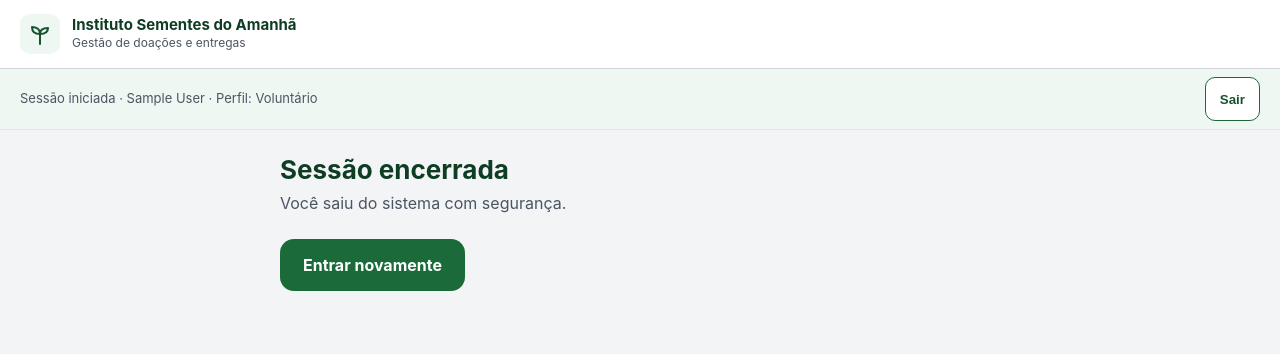
After one commit to marcospaim/sementes-do-amanha-mvp, a Django app: template templates/registration/logged_out.html in a window 1280 px wide. The commit adds this page. Shown: the top 354 px of the page. Run offline with Django 5.2, Linux system fonts and the light colour scheme; the template is opened without the code that fills it, so the values that code supplies are empty; the visitor is signed in with stand-in values (Sample User, id 1).

Commit message:
feat: perfis de usuário, login com bloqueio e base visual acessível

```diff
--- a/config/settings.py
+++ b/config/settings.py
@@ -87,7 +87,8 @@ USE_TZ = True
 
 STATIC_URL = "static/"
 STATIC_ROOT = BASE_DIR / "staticfiles"
-STATICFILES_DIRS = []
+STATIC_ROOT.mkdir(parents=True, exist_ok=True)
+STATICFILES_DIRS = [BASE_DIR / "static"]
 STORAGES = {
     "default": {"BACKEND": "django.core.files.storage.FileSystemStorage"},
     "staticfiles": {
--- a/config/urls.py
+++ b/config/urls.py
@@ -1,10 +1,14 @@
 """Rotas raiz do projeto."""
 
 from django.contrib import admin
+from django.contrib.auth.views import LogoutView
 from django.urls import include, path
+
+from contas.views import LoginComBloqueioView
 
 urlpatterns = [
     path("admin/", admin.site.urls),
-    path("contas/", include("django.contrib.auth.urls")),
+    path("contas/login/", LoginComBloqueioView.as_view(), name="login"),
+    path("contas/logout/", LogoutView.as_view(), name="logout"),
     path("", include("core.urls")),
 ]
--- a/contas/apps.py
+++ b/contas/apps.py
@@ -4,3 +4,7 @@ from django.apps import AppConfig
 class ContasConfig(AppConfig):
     default_auto_field = "django.db.models.BigAutoField"
     name = "contas"
+    verbose_name = "Contas e perfis"
+
+    def ready(self):
+        from . import signals  # noqa: F401
--- a/contas/models.py
+++ b/contas/models.py
@@ -1 +1,28 @@
-# Create your models here.
+from django.conf import settings
+from django.db import models
+
+
+class PerfilUsuario(models.Model):
+    class Papel(models.TextChoices):
+        COORDENACAO = "coordenacao", "Coordenação"
+        VOLUNTARIO = "voluntario", "Voluntário"
+
+    user = models.OneToOneField(
+        settings.AUTH_USER_MODEL,
+        on_delete=models.CASCADE,
+        related_name="perfil",
+    )
+    papel = models.CharField(
+        "papel", max_length=20, choices=Papel.choices, default=Papel.VOLUNTARIO
+    )
+
+    class Meta:
+        verbose_name = "perfil de usuário"
+        verbose_name_plural = "perfis de usuário"
+
+    def __str__(self):
+        return f"{self.user.get_username()} ({self.get_papel_display()})"
+
+    @property
+    def eh_coordenacao(self):
+        return self.papel == self.Papel.COORDENACAO
--- /dev/null
+++ b/contas/signals.py
@@ -0,0 +1,13 @@
+from django.contrib.auth import get_user_model
+from django.db.models.signals import post_save
+from django.dispatch import receiver
+
+from .models import PerfilUsuario
+
+User = get_user_model()
+
+
+@receiver(post_save, sender=User)
+def criar_perfil(sender, instance, created, **kwargs):
+    if created:
+        PerfilUsuario.objects.get_or_create(user=instance)
--- a/core/views.py
+++ b/core/views.py
@@ -1,3 +1,4 @@
+from django.contrib.auth.decorators import login_required
 from django.http import JsonResponse
 from django.shortcuts import render
 
@@ -7,6 +8,7 @@ def health(request):
     return JsonResponse({"status": "ok"})
 
 
+@login_required
 def home(request):
-    """Página inicial provisória; será substituída pelo menu do MVP."""
+    """Menu inicial do MVP."""
     return render(request, "home.html")
--- /dev/null
+++ b/static/css/app.css
@@ -0,0 +1,205 @@
+:root {
+  --verde-900: #0f3d24;
+  --verde-700: #14532d;
+  --verde-600: #1b6b3a;
+  --verde-100: #d9efe1;
+  --verde-50: #eef7f1;
+  --ink: #111827;
+  --muted: #4b5563;
+  --linha: #d1d5db;
+  --branco: #fff;
+  --ambar-bg: #fef3c7;
+  --ambar-borda: #92400e;
+  --ambar-ink: #78350f;
+  --vermelho-bg: #fee2e2;
+  --vermelho-borda: #991b1b;
+  --vermelho-ink: #7f1d1d;
+}
+
+* { box-sizing: border-box; }
+
+body {
+  margin: 0;
+  font-family: -apple-system, BlinkMacSystemFont, "Segoe UI", Roboto, "Helvetica Neue", Arial, sans-serif;
+  color: var(--ink);
+  background: #f3f4f6;
+  line-height: 1.5;
+  -webkit-font-smoothing: antialiased;
+}
+
+a { color: var(--verde-700); }
+
+.skip {
+  position: absolute;
+  left: -9999px;
+  top: 0;
+  background: var(--verde-700);
+  color: #fff;
+  padding: 12px 16px;
+  z-index: 10;
+}
+.skip:focus { left: 8px; top: 8px; }
+
+a:focus-visible,
+button:focus-visible,
+input:focus-visible,
+select:focus-visible,
+textarea:focus-visible {
+  outline: 3px solid #1d4ed8;
+  outline-offset: 2px;
+}
+
+.app-header {
+  display: flex;
+  align-items: center;
+  gap: 12px;
+  padding: 14px 20px;
+  background: var(--branco);
+  border-bottom: 1px solid var(--linha);
+}
+.logo {
+  width: 40px;
+  height: 40px;
+  border-radius: 10px;
+  background: var(--verde-50);
+  color: var(--verde-700);
+  display: grid;
+  place-items: center;
+  flex: 0 0 auto;
+}
+.brand-title { font-size: 15px; font-weight: 700; color: var(--verde-900); line-height: 1.2; }
+.brand-sub { font-size: 12px; color: var(--muted); }
+
+.session {
+  display: flex;
+  align-items: center;
+  gap: 8px;
+  padding: 8px 20px;
+  font-size: 13px;
+  color: var(--muted);
+  background: var(--verde-50);
+  border-bottom: 1px solid var(--verde-100);
+}
+.session form { margin-left: auto; }
+.session button {
+  min-height: 44px;
+  padding: 0 14px;
+  border: 1.5px solid var(--verde-600);
+  background: var(--branco);
+  color: var(--verde-700);
+  border-radius: 10px;
+  font-weight: 700;
+  cursor: pointer;
+}
+
+.container { max-width: 760px; margin: 0 auto; padding: 24px 20px 64px; }
+
+h1 { font-size: 26px; line-height: 1.2; margin: 0 0 6px; color: var(--verde-900); }
+h2 { font-size: 18px; margin: 28px 0 10px; color: var(--verde-900); }
+.lead { color: var(--muted); margin: 0 0 24px; }
+
+.cards { display: grid; gap: 12px; }
+.card {
+  display: flex;
+  align-items: center;
+  gap: 14px;
+  min-height: 76px;
+  padding: 16px;
+  border: 1.5px solid var(--linha);
+  border-radius: 14px;
+  background: var(--branco);
+  text-decoration: none;
+  color: inherit;
+}
+.card.primary {
+  background: var(--verde-600);
+  border-color: var(--verde-600);
+  color: #fff;
+  min-height: 92px;
+}
+.card .card-title { font-size: 16px; font-weight: 700; display: block; }
+.card .card-sub { font-size: 13px; color: var(--muted); display: block; }
+.card.primary .card-sub { color: #e7f5ec; }
+.card .chev { margin-left: auto; font-size: 24px; }
+.card-icon {
+  width: 44px;
+  height: 44px;
+  border-radius: 12px;
+  background: var(--verde-50);
+  color: var(--verde-700);
+  display: grid;
+  place-items: center;
+  flex: 0 0 auto;
+}
+.card.primary .card-icon { background: rgba(255, 255, 255, 0.16); color: #fff; }
+
+.painel { background: var(--branco); border: 1px solid var(--linha); border-radius: 14px; padding: 20px; }
+.linha-painel { display: flex; justify-content: space-between; align-items: baseline; padding: 12px 0; border-bottom: 1px solid var(--linha); }
+.linha-painel:last-child { border-bottom: 0; }
+.valor { font-size: 24px; font-weight: 800; color: var(--verde-900); }
+
+.form { background: var(--branco); border: 1px solid var(--linha); border-radius: 14px; padding: 20px; }
+.campo { margin-bottom: 18px; }
+.campo label { display: block; font-weight: 700; font-size: 14px; margin-bottom: 6px; }
+.campo .ajuda { font-size: 12.5px; color: var(--muted); margin-top: 4px; }
+.campo input,
+.campo select,
+.campo textarea {
+  width: 100%;
+  min-height: 50px;
+  padding: 10px 14px;
+  font-size: 16px;
+  border: 1.5px solid #6b7280;
+  border-radius: 12px;
+  background: var(--branco);
+  color: var(--ink);
+}
+.campo textarea { min-height: 90px; }
+.obrigatorio { font-weight: 400; color: var(--muted); }
+
+.btn {
+  display: inline-flex;
+  align-items: center;
+  justify-content: center;
+  gap: 8px;
+  min-height: 52px;
+  padding: 0 22px;
+  border: 1.5px solid transparent;
+  border-radius: 14px;
+  font-size: 16px;
+  font-weight: 700;
+  cursor: pointer;
+  text-decoration: none;
+}
+.btn-primary { background: var(--verde-600); color: #fff; }
+.btn-primary:hover { background: var(--verde-700); }
+.btn-secondary { background: var(--branco); border-color: var(--verde-600); color: var(--verde-700); }
+.btn-block { width: 100%; }
+
+.erro { color: var(--vermelho-ink); font-size: 13px; font-weight: 700; margin-top: 6px; }
+.erros { background: var(--vermelho-bg); border: 1.5px solid var(--vermelho-borda); border-left: 6px solid var(--vermelho-borda); border-radius: 12px; padding: 14px; color: var(--vermelho-ink); margin-bottom: 18px; }
+.alert { display: flex; gap: 12px; background: var(--vermelho-bg); border: 1.5px solid var(--vermelho-borda); border-left: 6px solid var(--vermelho-borda); border-radius: 12px; padding: 14px; color: var(--vermelho-ink); margin-bottom: 16px; }
+.alerta-sucesso { display: flex; gap: 10px; background: var(--verde-50); border: 1.5px solid var(--verde-600); border-left: 6px solid var(--verde-600); border-radius: 12px; padding: 14px; color: var(--verde-700); margin-bottom: 16px; }
+
+table { width: 100%; border-collapse: collapse; background: var(--branco); }
+th, td { text-align: left; padding: 12px; border-bottom: 1px solid var(--linha); font-size: 14px; }
+th { background: var(--verde-50); color: var(--verde-900); }
+
+.pill { display: inline-flex; align-items: center; gap: 6px; padding: 4px 10px; border-radius: 999px; font-size: 12px; font-weight: 700; border: 1.5px solid transparent; white-space: nowrap; }
+.pill-ambar { background: var(--ambar-bg); border-color: var(--ambar-borda); color: var(--ambar-ink); }
+.pill-verde { background: var(--verde-50); border-color: var(--verde-600); color: var(--verde-700); }
+
+.nav-inferior { display: flex; gap: 8px; flex-wrap: wrap; margin-top: 24px; }
+.nav-inferior a { min-height: 44px; display: inline-flex; align-items: center; padding: 0 14px; border-radius: 10px; text-decoration: none; font-weight: 700; }
+
+.sr-only {
+  position: absolute;
+  width: 1px;
+  height: 1px;
+  padding: 0;
+  margin: -1px;
+  overflow: hidden;
+  clip: rect(0, 0, 0, 0);
+  white-space: nowrap;
+  border: 0;
+}
--- /dev/null
+++ b/templates/base.html
@@ -0,0 +1,46 @@
+{% load static %}<!DOCTYPE html>
+<html lang="pt-BR">
+<head>
+  <meta charset="utf-8">
+  <meta name="viewport" content="width=device-width, initial-scale=1">
+  <title>{% block title %}Sementes do Amanhã{% endblock %}</title>
+  <link rel="stylesheet" href="{% static 'css/app.css' %}">
+  {% block head %}{% endblock %}
+</head>
+<body>
+  <a class="skip" href="#conteudo">Ir para o conteúdo</a>
+
+  <header class="app-header">
+    <div class="logo" aria-hidden="true">
+      <svg width="24" height="24" viewBox="0 0 24 24" fill="none" stroke="currentColor" stroke-width="2" stroke-linecap="round" stroke-linejoin="round"><path d="M12 22V12"/><path d="M12 12C12 7 8 5 4 5c0 5 3 7 8 7Z"/><path d="M12 12c0-4 3-6 8-6 0 5-4 6-8 6Z"/></svg>
+    </div>
+    <div>
+      <div class="brand-title">Instituto Sementes do Amanhã</div>
+      <div class="brand-sub">Gestão de doações e entregas</div>
+    </div>
+  </header>
+
+  {% if user.is_authenticated %}
+    <div class="session">
+      <span>Sessão iniciada · {{ user.get_full_name|default:user.username }} · Perfil: {{ user.perfil.get_papel_display }}</span>
+      <form action="{% url 'logout' %}" method="post">
+        {% csrf_token %}
+        <button type="submit">Sair</button>
+      </form>
+    </div>
+  {% endif %}
+
+  <main id="conteudo" class="container">
+    {% if messages %}
+      {% for message in messages %}
+        <div role="status" class="{% if message.tags == 'error' %}alert{% else %}alerta-sucesso{% endif %}">
+          {{ message }}
+        </div>
+      {% endfor %}
+    {% endif %}
+    {% block content %}{% endblock %}
+  </main>
+
+  {% block scripts %}{% endblock %}
+</body>
+</html>
--- /dev/null
+++ b/templates/registration/logged_out.html
@@ -0,0 +1,8 @@
+{% extends "base.html" %}
+{% block title %}Sessão encerrada — Sementes do Amanhã{% endblock %}
+
+{% block content %}
+  <h1>Sessão encerrada</h1>
+  <p class="lead">Você saiu do sistema com segurança.</p>
+  <a class="btn btn-primary" href="{% url 'login' %}">Entrar novamente</a>
+{% endblock %}
```
Also changed, not shown: contas/admin.py (+10 -1 lines), contas/forms.py (added, +49 -0 lines), contas/permissoes.py (added, +24 -0 lines), contas/views.py (+9 -1 lines), templates/home.html (+70 -30 lines), templates/registration/login.html (added, +34 -0 lines), tests/test_contas.py (added, +72 -0 lines), tests/test_smoke.py (+10 -1 lines), contas/migrations/0001_initial.py (added).
